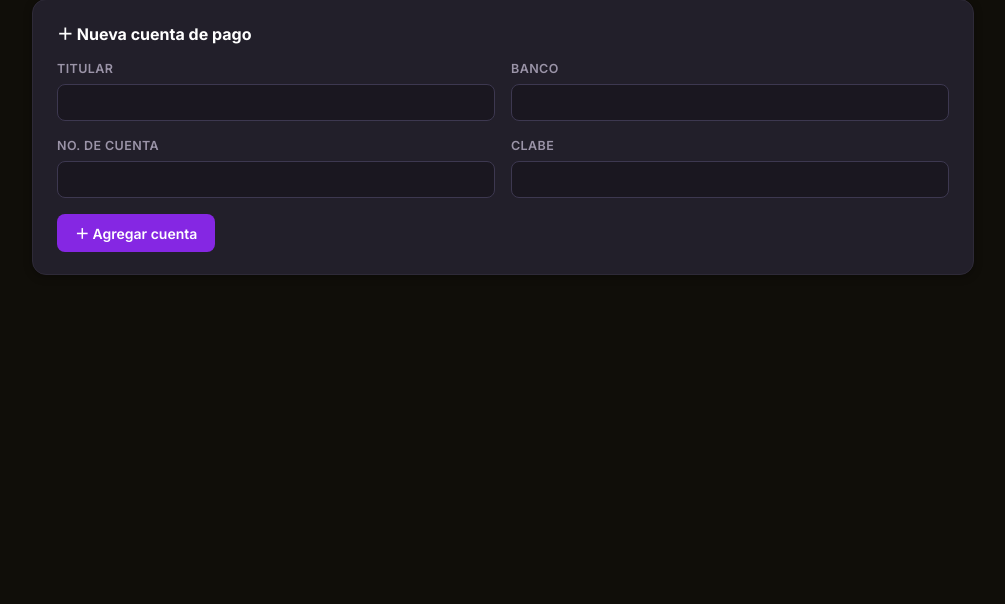
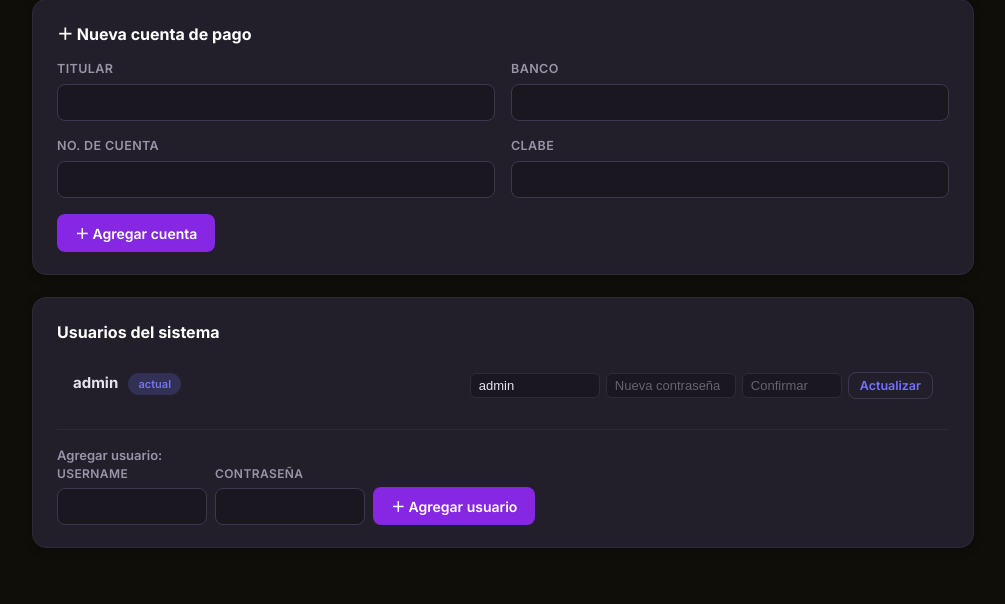
Before and after one commit to JorgeValderrabano/crm-virtualder, a Flask app: page /configuracion in a window 1280 px wide. Shown: the part 1353-1957 px from the top of the page, without its empty margins (262-1267 px from the left). Before the commit the page ends 1628 px from the top, so only its background shows below. Run offline with Flask 3, Linux system fonts and the light colour scheme; a user stored in the database is signed in.

Commit message:
feat: user and password configuration

```diff
--- a/app.py
+++ b/app.py
@@ -20,7 +20,7 @@ from flask_login import (
 )
 
 from models import (
-    db, Contacto, Cliente, Proyecto, RegistroContacto, Venta, CuentaPago, Configuracion, User,
+    db, Contacto, Cliente, Proyecto, RegistroContacto, Venta, CuentaPago, Configuracion, User, Nota,
     CONFIG_DEFAULTS, DIAS_ENTREGA_FINAL,
 )
 
@@ -376,18 +376,42 @@ def logout():
 
 
 # ---------------------------------------------------------------------------
-# API: actualización rápida de notas (inline en tabla CRM)
+# API: notas (historial múltiple por cliente)
 # ---------------------------------------------------------------------------
+@app.route("/api/cliente/<int:cid>/notas", methods=["GET"])
+def api_cliente_notas_lista(cid):
+    """Devuelve el historial de notas de un cliente."""
+    Cliente.query.get_or_404(cid)
+    notas = Nota.query.filter_by(cliente_id=cid).order_by(Nota.creado_en.desc()).all()
+    return jsonify([{
+        "id": n.id,
+        "contenido": n.contenido,
+        "creado_por": n.creado_por or "",
+        "creado_en": n.creado_en.strftime("%d/%m/%Y %H:%M") if n.creado_en else "",
+    } for n in notas])
+
+
 @app.route("/api/cliente/<int:cid>/notas", methods=["POST"])
-def api_cliente_notas(cid):
-    """Actualiza solo las notas de un cliente (edición inline)."""
-    c = Cliente.query.get_or_404(cid)
+def api_cliente_notas_crear(cid):
+    """Crea una nueva nota para un cliente."""
+    Cliente.query.get_or_404(cid)
     data = request.get_json()
-    if data and "notas" in data:
-        c.notas = data["notas"].strip() or None
-        db.session.commit()
-        return jsonify({"ok": True})
-    return jsonify({"error": "Falta campo 'notas'"}), 400
+    contenido = (data.get("contenido") or "").strip()
+    if not contenido:
+        return jsonify({"error": "La nota no puede estar vacía."}), 400
+    n = Nota(
+        cliente_id=cid,
+        contenido=contenido,
+        creado_por=current_user.username if current_user.is_authenticated else None,
+    )
+    db.session.add(n)
+    db.session.commit()
+    return jsonify({
+        "id": n.id,
+        "contenido": n.contenido,
+        "creado_por": n.creado_por or "",
+        "creado_en": n.creado_en.strftime("%d/%m/%Y %H:%M") if n.creado_en else "",
+    })
 
 
 # ---------------------------------------------------------------------------
@@ -740,9 +764,11 @@ def ventas_eliminar(vid):
 @login_required
 def configuracion():
     cuentas = CuentaPago.query.order_by(CuentaPago.id).all()
+    usuarios = User.query.order_by(User.username).all()
     return render_template(
         "configuracion.html",
         cuentas=cuentas,
+        usuarios=usuarios,
         dias_ultimo_contacto=get_config("dias_desde_ultimo_contacto", 5),
         dias_proximo_contacto=get_config("dias_hasta_proximo_contacto", 5),
     )
@@ -789,6 +815,62 @@ def cuenta_nuevo():
     return redirect(url_for("configuracion"))
 
 
+@app.route("/configuracion/usuario/nuevo", methods=["POST"])
+@login_required
+def configuracion_usuario_nuevo():
+    username = request.form.get("username", "").strip()
+    password = request.form.get("password", "")
+    if not username or not password:
+        flash("Usuario y contraseña son obligatorios.", "error")
+        return redirect(url_for("configuracion"))
+    existe = User.query.filter_by(username=username).first()
+    if existe:
+        flash(f"El usuario '{username}' ya existe.", "error")
+        return redirect(url_for("configuracion"))
+    u = User(username=username, password_hash=generate_password_hash(password))
+    db.session.add(u)
+    db.session.commit()
+    flash(f"Usuario '{username}' creado.", "success")
+    return redirect(url_for("configuracion"))
+
+
+@app.route("/configuracion/usuario/<int:uid>/cambiar", methods=["POST"])
+@login_required
+def configuracion_usuario_cambiar(uid):
+    u = User.query.get_or_404(uid)
+    nuevo_username = request.form.get("username", "").strip()
+    nueva_password = request.form.get("password", "")
+    confirmar = request.form.get("confirm_password", "")
+    if nuevo_username and nuevo_username != u.username:
+        existe = User.query.filter_by(username=nuevo_username).first()
+        if existe:
+            flash(f"El username '{nuevo_username}' ya está en uso.", "error")
+            return redirect(url_for("configuracion"))
+        u.username = nuevo_username
+    if nueva_password:
+        if nueva_password != confirmar:
+            flash("Las contraseñas no coinciden.", "error")
+            return redirect(url_for("configuracion"))
+        u.password_hash = generate_password_hash(nueva_password)
+    db.session.commit()
+    flash(f"Usuario '{u.username}' actualizado.", "success")
+    return redirect(url_for("configuracion"))
+
+
+@app.route("/configuracion/usuario/<int:uid>/eliminar", methods=["POST"])
+@login_required
+def configuracion_usuario_eliminar(uid):
+    u = User.query.get_or_404(uid)
+    if u.id == current_user.id:
+        flash("No puedes eliminarte a ti mismo.", "error")
+        return redirect(url_for("configuracion"))
+    username = u.username
+    db.session.delete(u)
+    db.session.commit()
+    flash(f"Usuario '{username}' eliminado.", "success")
+    return redirect(url_for("configuracion"))
+
+
 @app.route("/configuracion/cuenta/<int:cid>/eliminar", methods=["POST"])
 @login_required
 def cuenta_eliminar(cid):
@@ -828,6 +910,32 @@ def init_db():
             db.session.add(admin)
             db.session.commit()
             print("Usuario admin creado (contraseña: virtualder2026)")
+        # Migrar notas antiguas a la nueva tabla Nota (one-time)
+        _migrar_notas_antiguas()
+
+
+def _migrar_notas_antiguas():
+    """Copia Cliente.notas (campo antiguo) a la tabla Nota si existe contenido pendiente."""
+    # ponytail: migración one-shot; si se ejecuta de nuevo, los clientes con notas_historial
+    # ya existentes se saltan.
+    migrado = Configuracion.query.filter_by(clave="_notas_migradas").first()
+    if migrado:
+        return
+    count = 0
+    for c in Cliente.query.all():
+        if not c.notas:
+            continue
+        existe = Nota.query.filter_by(cliente_id=c.id).first()
+        if existe:
+            continue
+        n = Nota(cliente_id=c.id, contenido=c.notas, creado_por="sistema")
+        db.session.add(n)
+        count += 1
+    if count:
+        db.session.commit()
+        print(f"  Notas migradas: {count} clientes.")
+    set_config("_notas_migradas", "1")
+    db.session.commit()
 
 
 with app.app_context():
@@ -845,6 +953,7 @@ with app.app_context():
         db.session.add(admin)
         db.session.commit()
         print("Usuario admin creado (contraseña: virtualder2026)")
+    _migrar_notas_antiguas()
 
 
 if __name__ == "__main__":
--- a/templates/configuracion.html
+++ b/templates/configuracion.html
@@ -129,4 +129,49 @@
   </form>
 </div>
 
+<!-- Usuarios del sistema -->
+<div class="card">
+  <div class="card-title"><span>Usuarios del sistema</span></div>
+  {% for u in usuarios %}
+  <div style="background:var(--crema-2);border-radius:10px;padding:14px 16px;margin-bottom:10px;">
+    <div style="display:flex;justify-content:space-between;align-items:start;gap:16px;flex-wrap:wrap;">
+      <div style="flex:1;min-width:200px;">
+        <strong>{{ u.username }}</strong>
+        {% if u.id == current_user.id %}<span class="badge badge-active" style="font-size:11px;margin-left:6px;">actual</span>{% endif %}
+      </div>
+      <div style="display:flex;gap:8px;align-items:center;flex-wrap:wrap;">
+        <form method="post" action="{{ url_for('configuracion_usuario_cambiar', uid=u.id) }}" style="display:flex;gap:6px;align-items:center;flex-wrap:wrap;">
+          <input name="username" placeholder="Nuevo username" value="{{ u.username }}" style="width:130px;padding:4px 8px;font-size:13px;border:1px solid var(--borde);border-radius:6px;background:var(--bg-secondary);color:var(--texto);">
+          <input name="password" type="password" placeholder="Nueva contraseña" style="width:130px;padding:4px 8px;font-size:13px;border:1px solid var(--borde);border-radius:6px;background:var(--bg-secondary);color:var(--texto);">
+          <input name="confirm_password" type="password" placeholder="Confirmar" style="width:100px;padding:4px 8px;font-size:13px;border:1px solid var(--borde);border-radius:6px;background:var(--bg-secondary);color:var(--texto);">
+          <button type="submit" class="btn btn-ghost btn-sm">Actualizar</button>
+        </form>
+        {% if u.id != current_user.id %}
+        <form method="post" action="{{ url_for('configuracion_usuario_eliminar', uid=u.id) }}"
+              onsubmit="return confirm('Eliminar a {{ u.username }}?');">
+          <button class="btn btn-danger btn-sm" type="submit">Eliminar</button>
+        </form>
+        {% endif %}
+      </div>
+    </div>
+  </div>
+  {% endfor %}
+  {% if not usuarios %}
+  <div class="empty-state" style="padding:24px;"><span class="emoji">Sin usuarios registrados.</span></div>
+  {% endif %}
+  <div class="divider"></div>
+  <p class="text-soft" style="font-size:13px;font-weight:600;">Agregar usuario:</p>
+  <form method="post" action="{{ url_for('configuracion_usuario_nuevo') }}" style="display:flex;gap:8px;align-items:end;flex-wrap:wrap;">
+    <div class="field" style="margin:0;">
+      <label style="font-size:12px;">Username</label>
+      <input name="username" required style="width:150px;">
+    </div>
+    <div class="field" style="margin:0;">
+      <label style="font-size:12px;">Contraseña</label>
+      <input name="password" type="password" required style="width:150px;">
+    </div>
+    <button type="submit" class="btn btn-coral">＋ Agregar usuario</button>
+  </form>
+</div>
+
 {% endblock %}
```
Also changed, not shown: models.py (+18 -0 lines), static/js/crm_modal.js (+64 -6 lines), templates/crm.html (+35 -12 lines).
